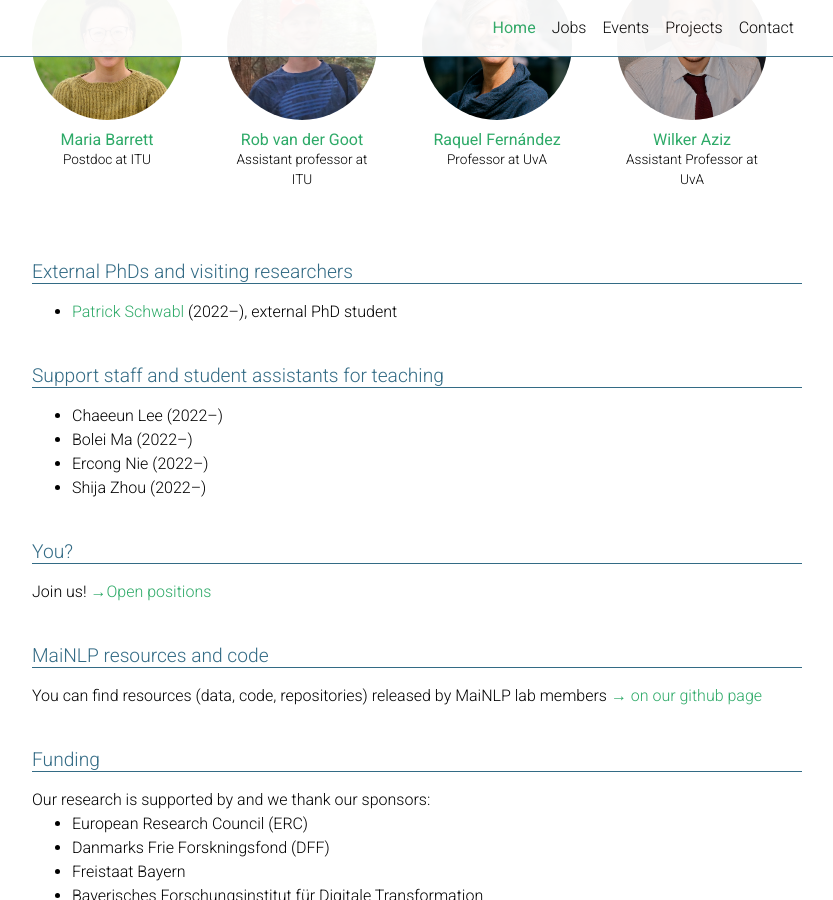
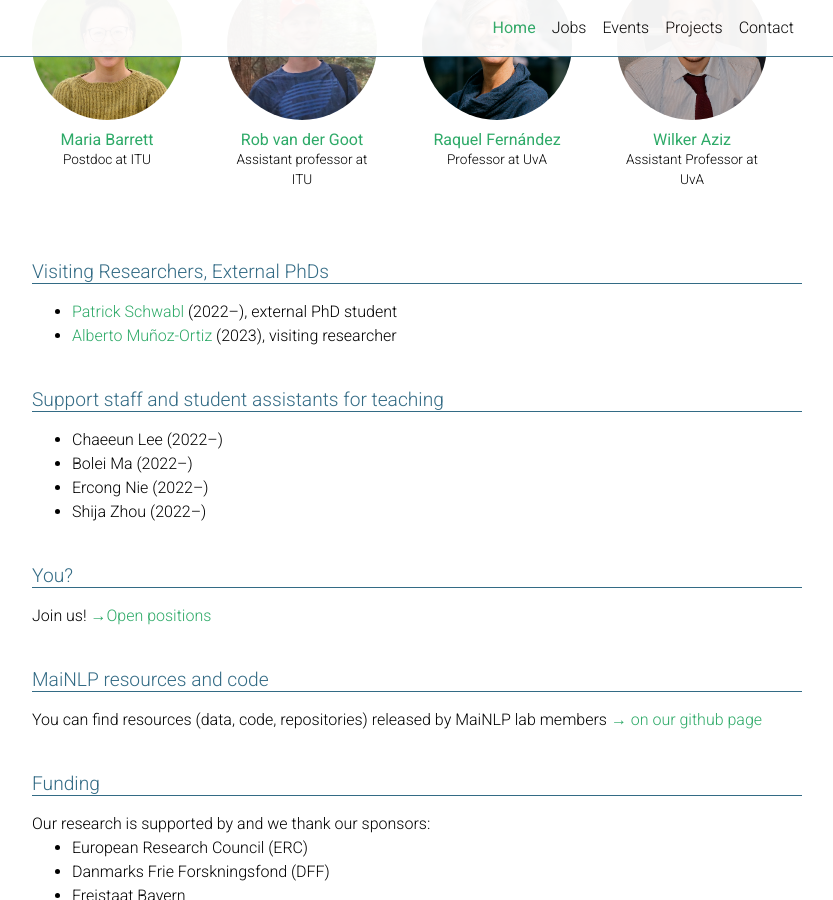
Before and after one commit to mainlp/mainlp.github.io, a Jekyll site: the page built from _pages/about.md, in a window 1280 px wide and 900 px high, scrolled down 2268 px. Shown: the whole window, without its empty margins (223-1056 px from the left). Built offline with Jekyll 4.4.1, drawn with Linux system fonts in a browser that asks for light colours; full-size pictures stand in for the smaller copies a plugin makes; comment, search, counter and statistics services are not loaded; a style sheet for code colours, icons or effects is not loaded.

Commit message:
Update about.md, add Alberto

```diff
--- a/_pages/about.md
+++ b/_pages/about.md
@@ -178,9 +178,11 @@ In broad terms, our aim is to make NLP models more robust, so that they can deal
     </div>
   {%- endfor -%}
 
-  <h2 class="category">External PhDs and visiting researchers </h2>
+  <h2 class="category">Visiting Researchers, External PhDs</h2>
    <ul>
      <li><a href="https://patschw.github.io/">Patrick Schwabl</a> (2022–), external PhD student</li>
+    <li><a href="[https://patschw.github.io/](https://amunozo.github.io/)">Alberto Muñoz-Ortiz</a> (2023), visiting researcher</li>
+
   </ul>
 
   <h2 class="category">Support staff and student assistants for teaching</h2>
```
